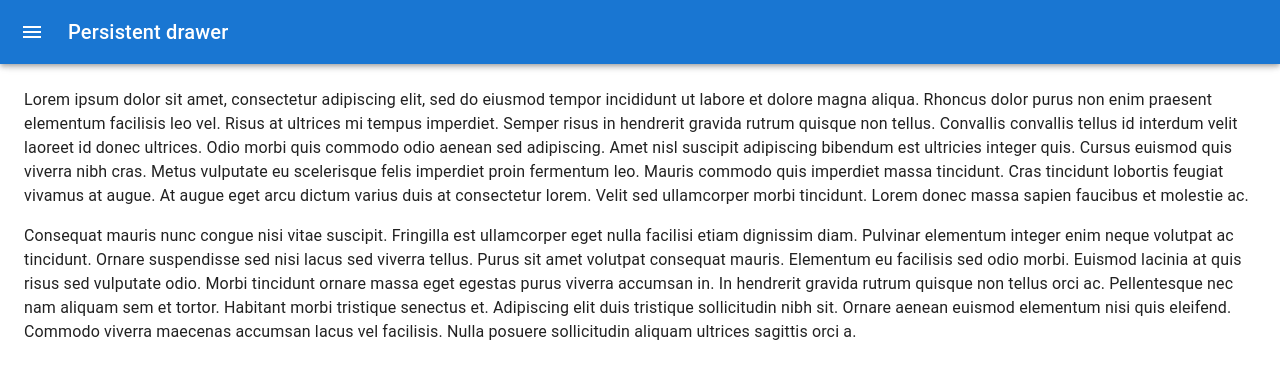
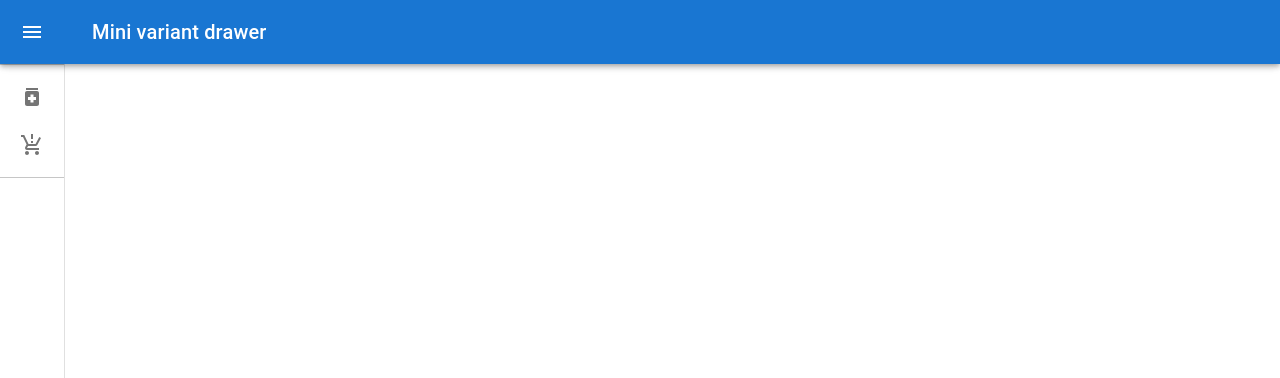
Before and after one commit to maulikpagada/cityhospital1, a React (Create React App) app: page /formvalidation in a window 1280 px wide. Shown: the top 378 px of the page. Built offline with nearby package versions, Linux system fonts and the light colour scheme.

Commit message:
26_06_mui_drawer

```diff
--- a/src/App.js
+++ b/src/App.js
@@ -7,19 +7,21 @@ import Appointment from './container/Appointment/Appointment';
 import Contact from './container/Contact/Contact';
 import Departments from './container/Departments/Departments';
 import Doctors from './container/Doctors/Doctors';
-import Doctor from './container/Doctor/Doctor';
+// import Doctor from './container/Doctor/Doctor';
 import VistingDoctor from './container/Visting_Doctor/VistingDoctor';
 import NotFound from './container/NotFound/NotFound';
 import Auth from './container/Auth/Auth';
 import FromValidation from './container/Form_validation/FromValidation';
 import Layout from './admin/component/Layout/Layout';
+import Doctor from './admin/container/Doctor/Doctor';
+import Product from './admin/container/Product/Product';
 
 function App() {
   return (
     <>
-      {/* <Header /> */}
-      {/* <Routes> */}
-        {/* <Route path='/' element={<Home />} />
+      {/* <Header />
+      <Routes>
+        <Route path='/' element={<Home />} />
         <Route path='/about' element={<About />} />
         <Route path='/appointment' element={<Appointment />} />
         <Route path='/contact' element={<Contact />} />
@@ -29,17 +31,21 @@ function App() {
         <Route path='/doctor/vistingdoctor' element={<VistingDoctor />} />
         <Route path='*' element={<NotFound />}/>
         <Route path='/auth' element={<Auth />} />
-        <Route path='/formvalidation' element={<FromValidation />} /> */}
+        <Route path='/formvalidation' element={<FromValidation />} />
 
-        {/* <Route path='/doctor'>
+        <Route path='/doctor'>
           <Route path='/doctor/:id' element={<Doctor />} />
           <Route path='/doctor/vistingdoctor' element={<VistingDoctor />} />
-        </Route> */}
-        <Layout>
+        </Route>
+      </Routes>
+      <Footer /> */}
 
-        </Layout>
-      {/* </Routes> */}
-      {/* <Footer /> */}
+      <Layout>
+        <Routes>
+          <Route path='/Doctor' element={<Doctor />} />
+          <Route path='/Product' element={<Product />} />
+        </Routes>
+      </Layout>
     </>
   );
 }
--- a/src/admin/component/Layout/Layout.js
+++ b/src/admin/component/Layout/Layout.js
@@ -1,11 +1,11 @@
 import * as React from 'react';
 import { styled, useTheme } from '@mui/material/styles';
 import Box from '@mui/material/Box';
-import Drawer from '@mui/material/Drawer';
-import CssBaseline from '@mui/material/CssBaseline';
+import MuiDrawer from '@mui/material/Drawer';
 import MuiAppBar from '@mui/material/AppBar';
 import Toolbar from '@mui/material/Toolbar';
 import List from '@mui/material/List';
+import CssBaseline from '@mui/material/CssBaseline';
 import Typography from '@mui/material/Typography';
 import Divider from '@mui/material/Divider';
 import IconButton from '@mui/material/IconButton';
@@ -18,55 +18,83 @@ import ListItemIcon from '@mui/material/ListItemIcon';
 import ListItemText from '@mui/material/ListItemText';
 import InboxIcon from '@mui/icons-material/MoveToInbox';
 import MailIcon from '@mui/icons-material/Mail';
+import MedicationIcon from '@mui/icons-material/Medication';
+import ProductionQuantityLimitsIcon from '@mui/icons-material/ProductionQuantityLimits';
+import { Link } from 'react-router-dom';
 
 const drawerWidth = 240;
 
-const Main = styled('main', { shouldForwardProp: (prop) => prop !== 'open' })(
-  ({ theme, open }) => ({
-    flexGrow: 1,
-    padding: theme.spacing(3),
-    transition: theme.transitions.create('margin', {
-      easing: theme.transitions.easing.sharp,
-      duration: theme.transitions.duration.leavingScreen,
-    }),
-    marginLeft: `-${drawerWidth}px`,
-    ...(open && {
-      transition: theme.transitions.create('margin', {
-        easing: theme.transitions.easing.easeOut,
-        duration: theme.transitions.duration.enteringScreen,
-      }),
-      marginLeft: 0,
-    }),
+const DoctorData = [
+  { labal: 'Doctor', to: '/Doctor', icon: <MedicationIcon /> },
+  { labal: 'Product', to: '/Product', icon: <ProductionQuantityLimitsIcon /> },
+]
+
+const openedMixin = (theme) => ({
+  width: drawerWidth,
+  transition: theme.transitions.create('width', {
+    easing: theme.transitions.easing.sharp,
+    duration: theme.transitions.duration.enteringScreen,
   }),
-);
+  overflowX: 'hidden',
+});
+
+const closedMixin = (theme) => ({
+  transition: theme.transitions.create('width', {
+    easing: theme.transitions.easing.sharp,
+    duration: theme.transitions.duration.leavingScreen,
+  }),
+  overflowX: 'hidden',
+  width: `calc(${theme.spacing(7)} + 1px)`,
+  [theme.breakpoints.up('sm')]: {
+    width: `calc(${theme.spacing(8)} + 1px)`,
+  },
+});
+
+const DrawerHeader = styled('div')(({ theme }) => ({
+  display: 'flex',
+  alignItems: 'center',
+  justifyContent: 'flex-end',
+  padding: theme.spacing(0, 1),
+  // necessary for content to be below app bar
+  ...theme.mixins.toolbar,
+}));
 
 const AppBar = styled(MuiAppBar, {
   shouldForwardProp: (prop) => prop !== 'open',
 })(({ theme, open }) => ({
-  transition: theme.transitions.create(['margin', 'width'], {
+  zIndex: theme.zIndex.drawer + 1,
+  transition: theme.transitions.create(['width', 'margin'], {
     easing: theme.transitions.easing.sharp,
     duration: theme.transitions.duration.leavingScreen,
   }),
   ...(open && {
+    marginLeft: drawerWidth,
     width: `calc(100% - ${drawerWidth}px)`,
-    marginLeft: `${drawerWidth}px`,
-    transition: theme.transitions.create(['margin', 'width'], {
-      easing: theme.transitions.easing.easeOut,
+    transition: theme.transitions.create(['width', 'margin'], {
+      easing: theme.transitions.easing.sharp,
       duration: theme.transitions.duration.enteringScreen,
     }),
   }),
 }));
 
-const DrawerHeader = styled('div')(({ theme }) => ({
-  display: 'flex',
-  alignItems: 'center',
-  padding: theme.spacing(0, 1),
-  // necessary for content to be below app bar
-  ...theme.mixins.toolbar,
-  justifyContent: 'flex-end',
-}));
+const Drawer = styled(MuiDrawer, { shouldForwardProp: (prop) => prop !== 'open' })(
+  ({ theme, open }) => ({
+    width: drawerWidth,
+    flexShrink: 0,
+    whiteSpace: 'nowrap',
+    boxSizing: 'border-box',
+    ...(open && {
+      ...openedMixin(theme),
+      '& .MuiDrawer-paper': openedMixin(theme),
+    }),
+    ...(!open && {
+      ...closedMixin(theme),
+      '& .MuiDrawer-paper': closedMixin(theme),
+    }),
+  }),
+);
 
-export default function Layout() {
+export default function Layout({children}) {
   const theme = useTheme();
   const [open, setOpen] = React.useState(false);
 
@@ -88,90 +116,62 @@ export default function Layout() {
             aria-label="open drawer"
             onClick={handleDrawerOpen}
             edge="start"
-            sx={{ mr: 2, ...(open && { display: 'none' }) }}
+            sx={{
+              marginRight: 5,
+              ...(open && { display: 'none' }),
+            }}
           >
             <MenuIcon />
           </IconButton>
           <Typography variant="h6" noWrap component="div">
-            Persistent drawer
+            Mini variant drawer
           </Typography>
         </Toolbar>
       </AppBar>
-      <Drawer
-        sx={{
-          width: drawerWidth,
-          flexShrink: 0,
-          '& .MuiDrawer-paper': {
-            width: drawerWidth,
-            boxSizing: 'border-box',
-          },
-        }}
-        variant="persistent"
-        anchor="left"
-        open={open}
-      >
+      <Drawer variant="permanent" open={open}>
         <DrawerHeader>
           <IconButton onClick={handleDrawerClose}>
-            {theme.direction === 'ltr' ? <ChevronLeftIcon /> : <ChevronRightIcon />}
+            {theme.direction === 'rtl' ? <ChevronRightIcon /> : <ChevronLeftIcon />}
           </IconButton>
         </DrawerHeader>
         <Divider />
         <List>
-          {['Inbox', 'Starred', 'Send email', 'Drafts'].map((text, index) => (
-            <ListItem key={text} disablePadding>
-              <ListItemButton>
-                <ListItemIcon>
-                  {index % 2 === 0 ? <InboxIcon /> : <MailIcon />}
+          {DoctorData.map((t, i) => (
+            <ListItem
+              key={i}
+              disablePadding sx={{ display: 'block' }}
+              to={t.to}
+              component={Link}
+              exact
+            >
+              <ListItemButton
+                sx={{
+                  minHeight: 48,
+                  justifyContent: open ? 'initial' : 'center',
+                  px: 2.5,
+                }}
+              >
+                <ListItemIcon
+                  sx={{
+                    minWidth: 0,
+                    mr: open ? 3 : 'auto',
+                    justifyContent: 'center',
+                  }}
+                >
+                  {t.icon}
+                  {/* {index % 2 === 0 ? <InboxIcon /> : <MailIcon />} */}
                 </ListItemIcon>
-                <ListItemText primary={text} />
+                <ListItemText primary={t.labal} sx={{ opacity: open ? 1 : 0 }} />
               </ListItemButton>
             </ListItem>
           ))}
         </List>
         <Divider />
-        <List>
-          {['All mail', 'Trash', 'Spam'].map((text, index) => (
-            <ListItem key={text} disablePadding>
-              <ListItemButton>
-                <ListItemIcon>
-                  {index % 2 === 0 ? <InboxIcon /> : <MailIcon />}
-                </ListItemIcon>
-                <ListItemText primary={text} />
-              </ListItemButton>
-            </ListItem>
-          ))}
-        </List>
       </Drawer>
-      <Main open={open}>
+      <Box component="main" sx={{ flexGrow: 1, p: 3 }}>
         <DrawerHeader />
-        <Typography paragraph>
-          Lorem ipsum dolor sit amet, consectetur adipiscing elit, sed do eiusmod
-          tempor incididunt ut labore et dolore magna aliqua. Rhoncus dolor purus non
-          enim praesent elementum facilisis leo vel. Risus at ultrices mi tempus
-          imperdiet. Semper risus in hendrerit gravida rutrum quisque non tellus.
-          Convallis convallis tellus id interdum velit laoreet id donec ultrices.
-          Odio morbi quis commodo odio aenean sed adipiscing. Amet nisl suscipit
-          adipiscing bibendum est ultricies integer quis. Cursus euismod quis viverra
-          nibh cras. Metus vulputate eu scelerisque felis imperdiet proin fermentum
-          leo. Mauris commodo quis imperdiet massa tincidunt. Cras tincidunt lobortis
-          feugiat vivamus at augue. At augue eget arcu dictum varius duis at
-          consectetur lorem. Velit sed ullamcorper morbi tincidunt. Lorem donec massa
-          sapien faucibus et molestie ac.
-        </Typography>
-        <Typography paragraph>
-          Consequat mauris nunc congue nisi vitae suscipit. Fringilla est ullamcorper
-          eget nulla facilisi etiam dignissim diam. Pulvinar elementum integer enim
-          neque volutpat ac tincidunt. Ornare suspendisse sed nisi lacus sed viverra
-          tellus. Purus sit amet volutpat consequat mauris. Elementum eu facilisis
-          sed odio morbi. Euismod lacinia at quis risus sed vulputate odio. Morbi
-          tincidunt ornare massa eget egestas purus viverra accumsan in. In hendrerit
-          gravida rutrum quisque non tellus orci ac. Pellentesque nec nam aliquam sem
-          et tortor. Habitant morbi tristique senectus et. Adipiscing elit duis
-          tristique sollicitudin nibh sit. Ornare aenean euismod elementum nisi quis
-          eleifend. Commodo viverra maecenas accumsan lacus vel facilisis. Nulla
-          posuere sollicitudin aliquam ultrices sagittis orci a.
-        </Typography>
-      </Main>
+        {children}
+      </Box>
     </Box>
   );
 }
--- /dev/null
+++ b/src/admin/container/Doctor/Doctor.js
@@ -0,0 +1,11 @@
+import React from 'react';
+
+function Doctor(props) {
+    return (
+        <div>
+            hello doctor
+        </div>
+    );
+}
+
+export default Doctor;
--- /dev/null
+++ b/src/admin/container/Product/Product.js
@@ -0,0 +1,11 @@
+import React from 'react';
+
+function Product(props) {
+    return (
+        <div>
+            hello product
+        </div>
+    );
+}
+
+export default Product;
```
Also changed, not shown: src/container/Form_validation/FromValidation.js (+14 -2 lines).
